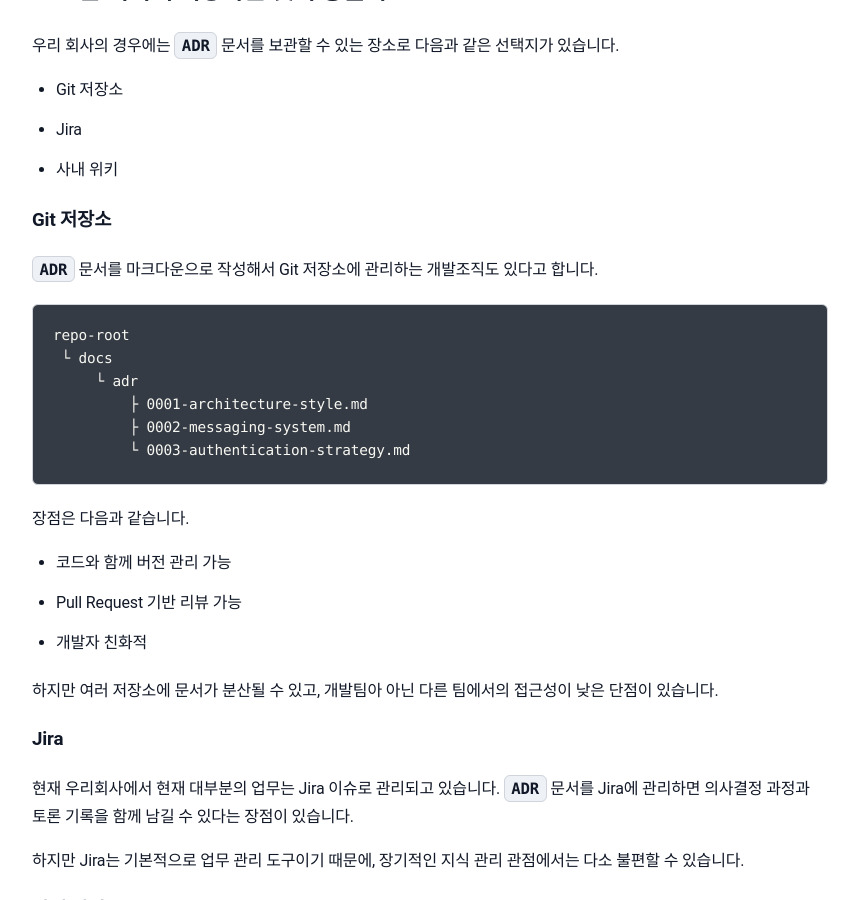
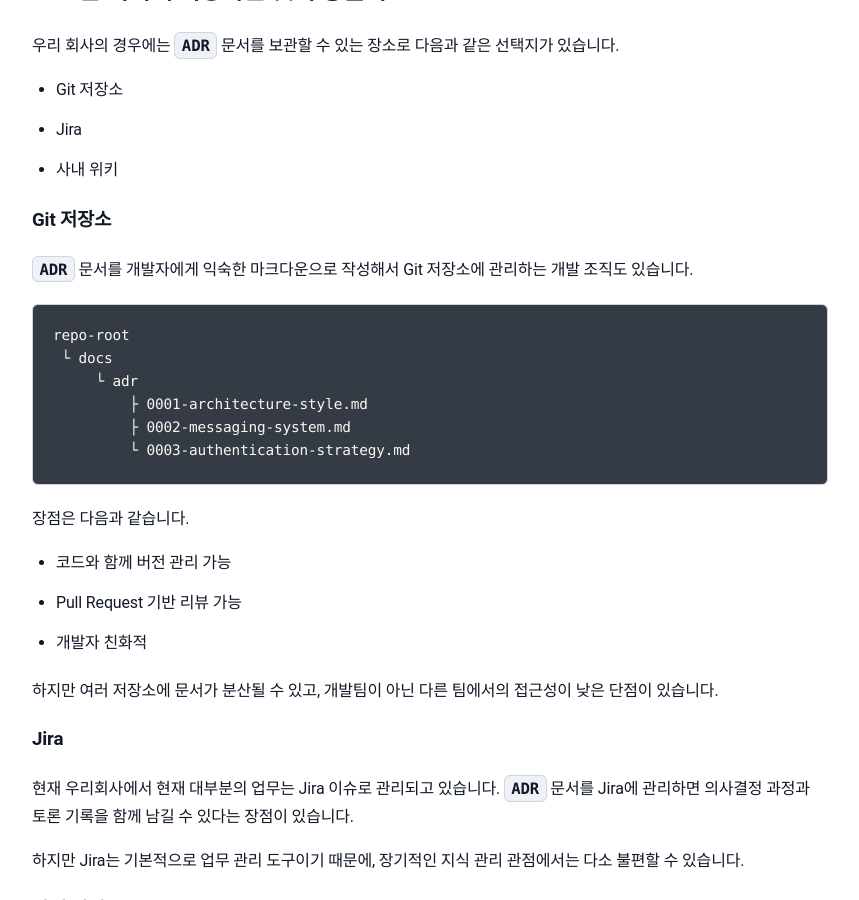
Before and after one commit to sanghoon-lee/sanghoon-lee.github.io, a Jekyll site: the page built from _posts/2026-03-04-ADR.md, in a window 1280 px wide and 900 px high, scrolled down 3296 px. Shown: the whole window, without its empty margins (210-1069 px from the left). Built offline with Jekyll 4.4.1, drawn with Linux system fonts in a browser that asks for light colours; nearby versions of some CDN libraries; comment, search, counter and statistics services are not loaded.

Commit message:
ADR 포스팅 추가

````diff
--- a/_posts/2026-03-04-ADR.md
+++ b/_posts/2026-03-04-ADR.md
@@ -138,7 +138,7 @@ Kafka Streams 또는 Flink 도입 가능성을 검토한다.
 
 ### Git 저장소
 
-`ADR` 문서를 마크다운으로 작성해서 Git 저장소에 관리하는 개발조직도 있다고 합니다.
+`ADR` 문서를 개발자에게 익숙한 마크다운으로 작성해서 Git 저장소에 관리하는 개발 조직도 있습니다.
 
 ```nohighlight
 repo-root
@@ -155,7 +155,7 @@ repo-root
 * Pull Request 기반 리뷰 가능
 * 개발자 친화적
 
-하지만 여러 저장소에 문서가 분산될 수 있고, 개발팀아 아닌 다른 팀에서의 접근성이 낮은 단점이 있습니다.
+하지만 여러 저장소에 문서가 분산될 수 있고, 개발팀이 아닌 다른 팀에서의 접근성이 낮은 단점이 있습니다.
 
 ### Jira
 
````
